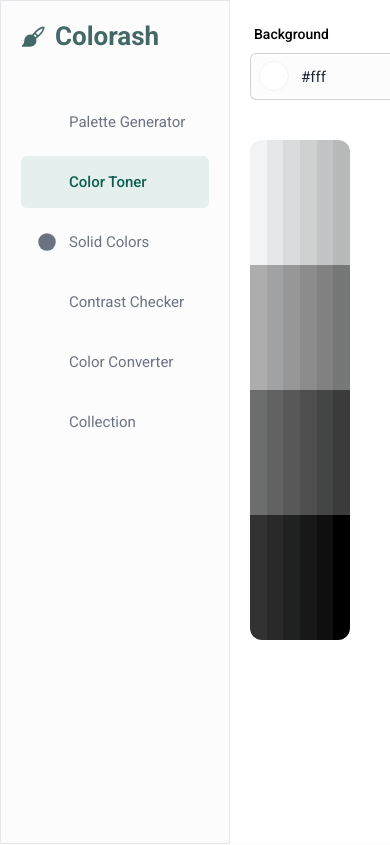
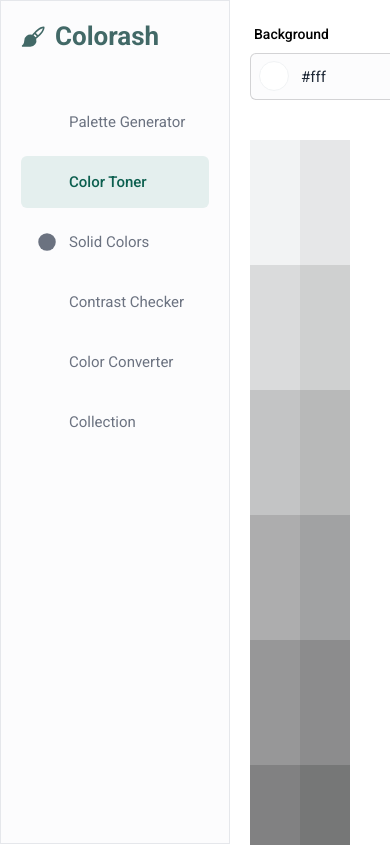
Before and after one commit to safdar-azeem/colorash, a React (Vite) app: page /color-toner in a window 390 px wide. Shown: the top 845 px of the page. Built offline with nearby package versions, Linux system fonts and the light colour scheme; some icons are missing.

Commit message:
Add responsiveness on colorList grid

```diff
--- a/src/components/base/ColorList.tsx
+++ b/src/components/base/ColorList.tsx
@@ -18,11 +18,11 @@
 }: ColorListProps) => {
 	return (
 		<div
-			className={`grid grid-cols-6 mt-10 rounded-${parentRadius} overflow-hidden`}
+			className={`grid grid-cols-2 sm:grid-cols-3 md:grid-cols-4 lg:grid-cols-6 mt-10 rounded-${parentRadius}`}
 			style={{ gridRowGap: rowGap, gridColumnGap: colGap }}>
-			{colorsPalette.map((color, index) => (
+			{colorsPalette.map((color) => (
 				<ColorItem
-					key={index}
+					key={color}
 					color={color}
 					radius={childRadius}
 				/>
```
